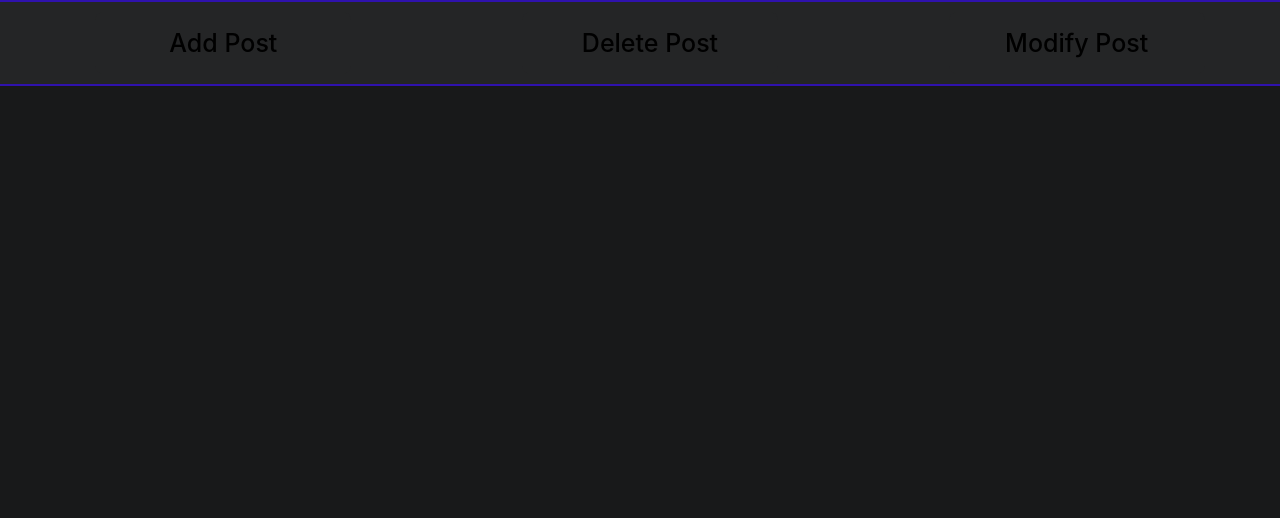
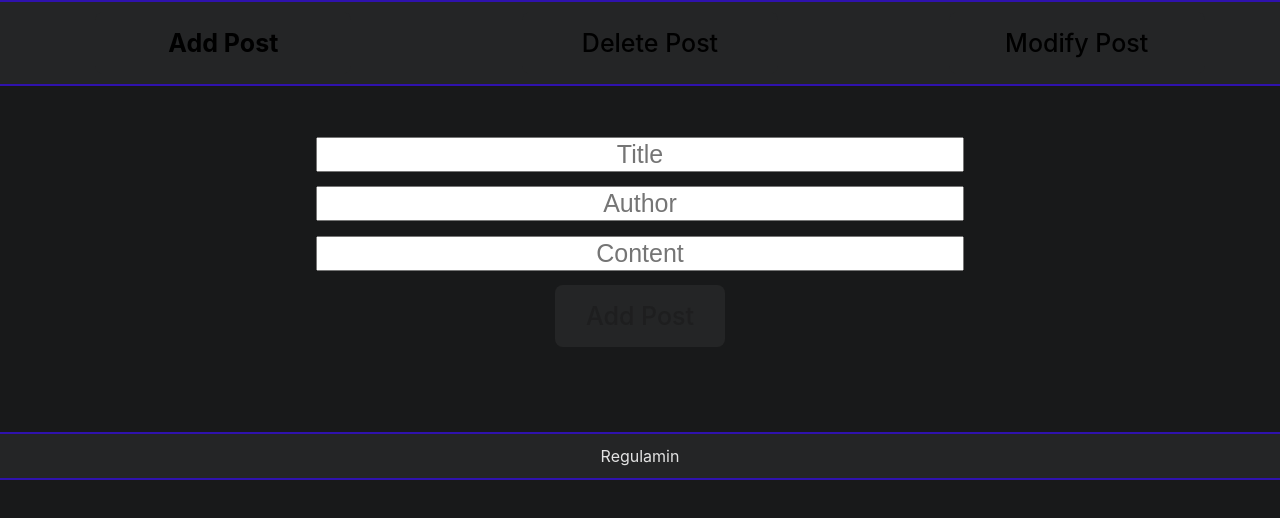
Before and after one commit to MarcelKuczek/Full_Stack_Blog_App, a React (Vite) app in the folder frontentblogapp/: page / in a window 1280 px wide. Shown: the top 518 px of the page. Built offline with nearby package versions, Linux system fonts and the light colour scheme; no server answers.

Commit message:
connect backend with frontend, add post add function

```diff
--- a/frontentblogapp/src/App.jsx
+++ b/frontentblogapp/src/App.jsx
@@ -3,6 +3,8 @@ import { useState } from "react";
 import { AddPostForm } from "./components/AddPostForm";
 import { DeletePostForm } from "./components/DeletePostForm";
 import { ModifyPostForm } from "./components/ModifyPostForm";
+import { PostBoard } from "./components/PostBoard";
+import { Footer } from "./components/Footer";
 
 function App() {
   const [activeForm, setActiveForm] = useState(null);
@@ -23,7 +25,11 @@ function App() {
   return (
     <>
       <NavBar setActiveForm={setActiveForm} />
-      <main>{renderForm()}</main>
+      <main>
+        <div id="formHandler">{renderForm()}</div>
+        <PostBoard />
+      </main>
+      <Footer />
     </>
   );
 }
--- a/frontentblogapp/src/components/AddPostForm.jsx
+++ b/frontentblogapp/src/components/AddPostForm.jsx
@@ -1,14 +1,32 @@
 import { useState } from "react";
 
-export const AddPostForm = ({ onAddPost }) => {
+export const AddPostForm = () => {
   const [title, setTitle] = useState("");
   const [author, setAuthor] = useState("");
   const [content, setContent] = useState("");
+
   return (
     <form
       onSubmit={(e) => {
         e.preventDefault();
-        onAddPost({ title, author, content });
+        const post = { title, author, content };
+        fetch("http://localhost:8080/posts", {
+          method: "POST",
+          headers: { "Content-Type": "application/json" },
+          body: JSON.stringify(post),
+        })
+          .then((response) => {
+            if (!response.ok) {
+              throw new Error(`HTTP error! status: ${response.status}`);
+            }
+            return response.json();
+          })
+          .then((data) => {
+            console.log("Post added successfully:", data);
+          })
+          .catch((error) => {
+            console.error("There was an error:", error);
+          });
       }}
     >
       <div>
@@ -24,7 +42,7 @@ export const AddPostForm = ({ onAddPost }) => {
       </div>
       <div>
         <input
-          defaultValue={author}
+          value={author}
           onChange={(e) => {
             setAuthor(e.target.value);
           }}
@@ -35,7 +53,7 @@ export const AddPostForm = ({ onAddPost }) => {
       </div>
       <div>
         <input
-          defaultValue={content}
+          value={content}
           onChange={(e) => {
             setContent(e.target.value);
           }}
--- /dev/null
+++ b/frontentblogapp/src/components/Footer.jsx
@@ -0,0 +1,3 @@
+export const Footer = () => {
+  return <div id="footer">Regulamin</div>;
+};
--- a/frontentblogapp/src/components/NavBar.jsx
+++ b/frontentblogapp/src/components/NavBar.jsx
@@ -1,7 +1,7 @@
-import { useState } from "react";
+import { useEffect, useState } from "react";
 
 export const NavBar = ({ setActiveForm }) => {
-  const [activeButton, setActiveButton] = useState(null);
+  const [activeButton, setActiveButton] = useState("Add Post");
 
   const buttons = ["Add Post", "Delete Post", "Modify Post"];
 
@@ -9,6 +9,10 @@ export const NavBar = ({ setActiveForm }) => {
     setActiveButton(buttonName);
     setActiveForm(buttonName);
   };
+
+  useEffect(() => {
+    setActiveForm("Add Post");
+  }, [setActiveForm]);
 
   return (
     <div id="navbar">
--- /dev/null
+++ b/frontentblogapp/src/components/PostBoard.jsx
@@ -0,0 +1,24 @@
+import { useEffect, useState } from "react";
+
+export const PostBoard = () => {
+  const [posts, setPosts] = useState([]);
+
+  useEffect(() => {
+    fetch("http://localhost:8080/posts")
+      .then((res) => res.json())
+      .then((result) => {
+        setPosts(result);
+      });
+  }, []);
+  return (
+    <>
+      {posts.map((post) => (
+        <div key={post.id} className="post">
+          <h2>{post.title}</h2>
+          <h3>{post.author}</h3>
+          {post.content}
+        </div>
+      ))}
+    </>
+  );
+};
--- a/frontentblogapp/src/index.css
+++ b/frontentblogapp/src/index.css
@@ -81,3 +81,26 @@ input {
 .form-button {
   margin-top: 1%;
 }
+#formHandler {
+  min-height: 320px;
+}
+.post {
+  border: #646cff;
+  text-align: center;
+  width: 50%;
+  border: 3px solid #646cff;
+  background-color: var(--color-bg2);
+  border-radius: 20px;
+  margin-top: 2%;
+  margin-left: auto;
+  margin-right: auto;
+}
+
+#footer {
+  padding: 10px;
+  background-color: var(--color-bg2);
+  border-bottom: 2px solid var(--color-brand1);
+  border-top: 2px solid var(--color-brand1);
+  margin-top: 2%;
+  text-align: center;
+}
```
